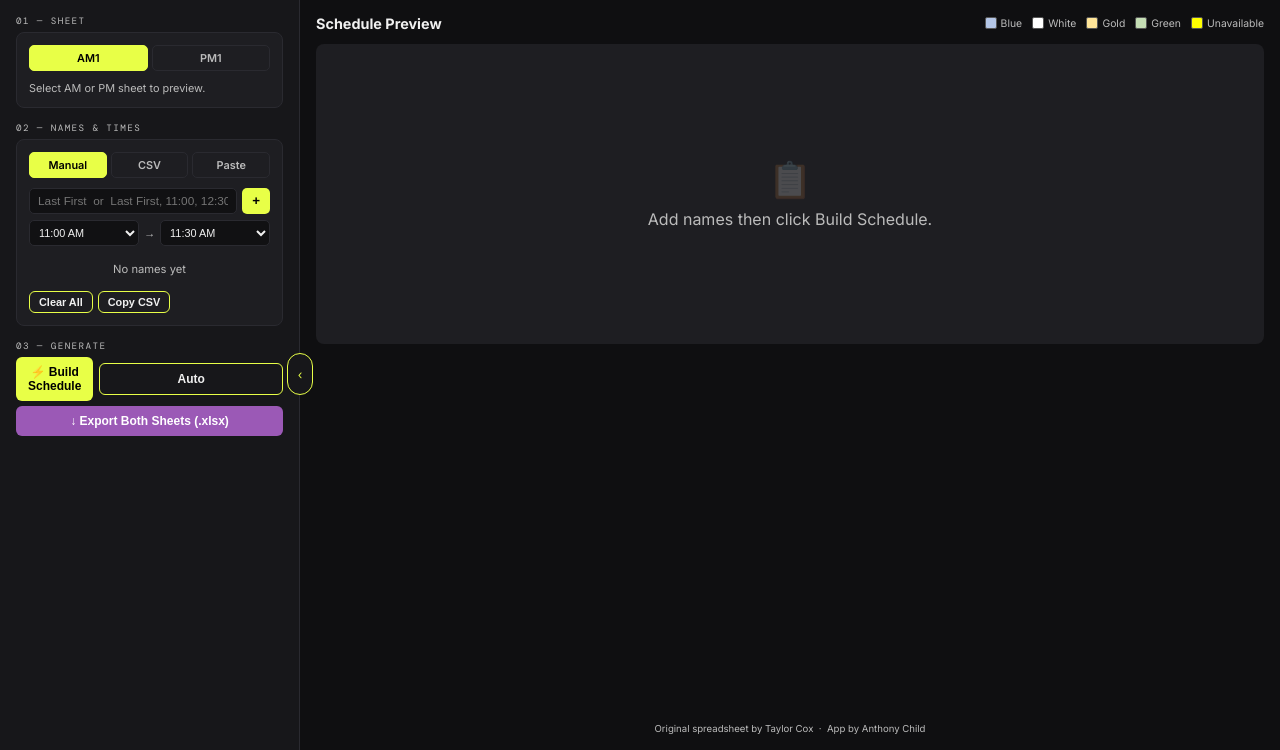
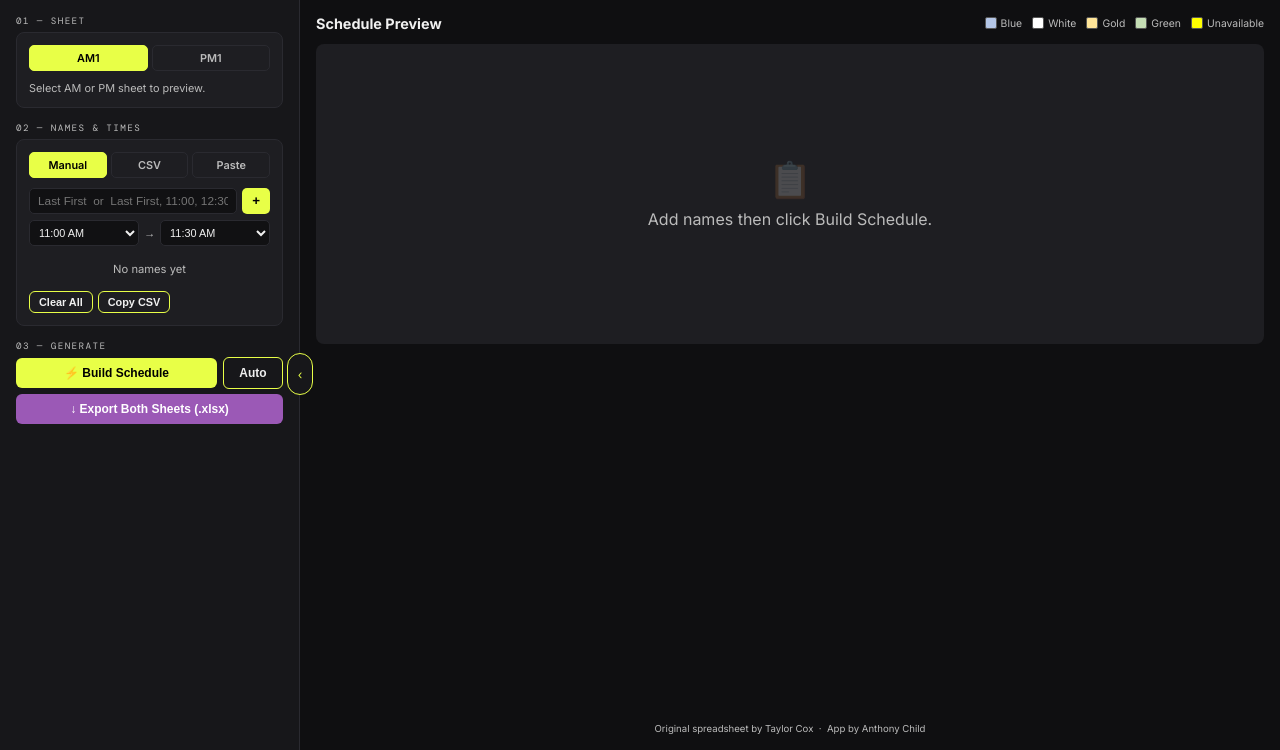
Before and after one commit to antwanchild/coordinator, a Flask app: page / in a window 1280 px wide. Shown: the part 50-800 px from the top of the page. Run offline with Flask 3, Linux system fonts and the light colour scheme.

Commit message:
style: fix auto-refresh button height and width to match build button

```diff
--- a/templates/index.html
+++ b/templates/index.html
@@ -659,7 +659,7 @@
       <div class="section-label">03 &mdash; Generate</div>
       <div style="display: flex; gap: 6px; align-items: center;">
         <button class="btn btn-primary" style="flex: 1" onclick="build()">&#9889; Build Schedule</button>
-        <button class="btn btn-secondary" id="autoRefreshBtn" onclick="toggleAutoRefresh()" title="Auto-refresh preview when names change">Auto</button>
+        <button class="btn btn-secondary" id="autoRefreshBtn" style="width: 60px" onclick="toggleAutoRefresh()" title="Auto-refresh preview when names change">Auto</button>
       </div>
       <button class="btn btn-export" id="exportBtn" onclick="doExport()">
         &#8595; Export Both Sheets (.xlsx)
```
